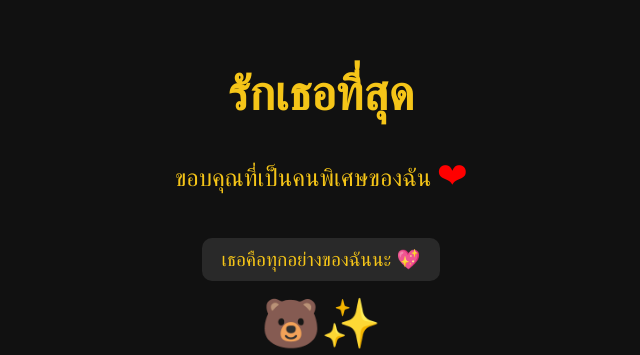
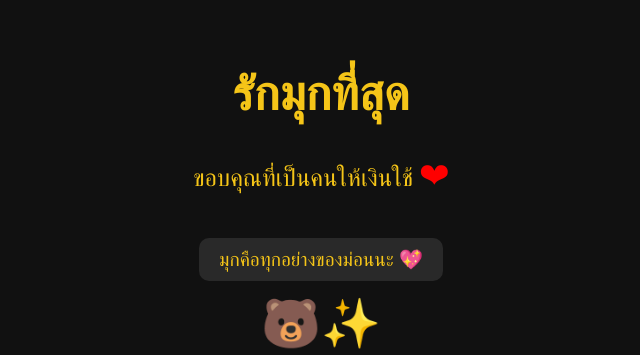
Before and after one commit to Narathorn67111518/Narathorn67111518.github.io, a plain HTML site: page index.html in a window 1280 px wide. Shown: the part 455-810 px from the top of the page, without its empty margins (319-959 px from the left). Drawn offline with Linux system fonts and the light colour scheme.

Commit message:
Update index.html

```diff
--- a/index.html
+++ b/index.html
@@ -82,15 +82,15 @@
 <body>
     <div class="video-container">
         <video autoplay muted loop>
-            <source src="vido/IMG_8173.mp4" git add type="video/mp4">
+            <source src="IMG_8173.mp4" git add type="video/mp4">
             เบราว์เซอร์ของคุณไม่รองรับการเล่นวิดีโอ
         </video>
 
     </div>
     <div class="container">
-        <h1>รักเธอที่สุด</h1>
-        <p>ขอบคุณที่เป็นคนพิเศษของฉัน <span class="heart">❤</span></p>
-        <div class="cute-msg">เธอคือทุกอย่างของฉันนะ 💖</div>
+        <h1>รักมุกที่สุด</h1>
+        <p>ขอบคุณที่เป็นคนให้เงินใช้ <span class="heart">❤</span></p>
+        <div class="cute-msg">มุกคือทุกอย่างของม่อนนะ 💖</div>
         <div class="bear">🐻✨</div>
         <audio controls autoplay loop>
             <source src="yung kai  blue Official Audio.mp3" type="audio/mpeg">
```
